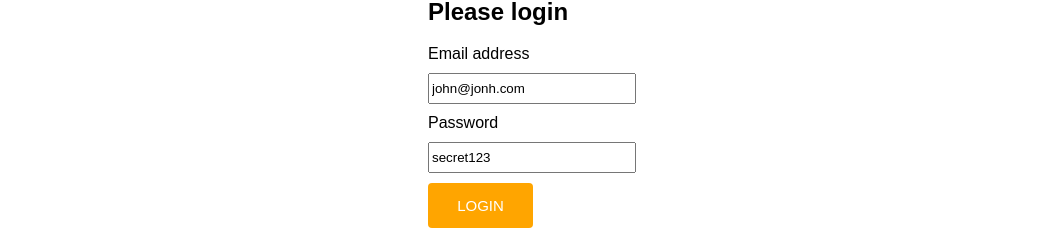
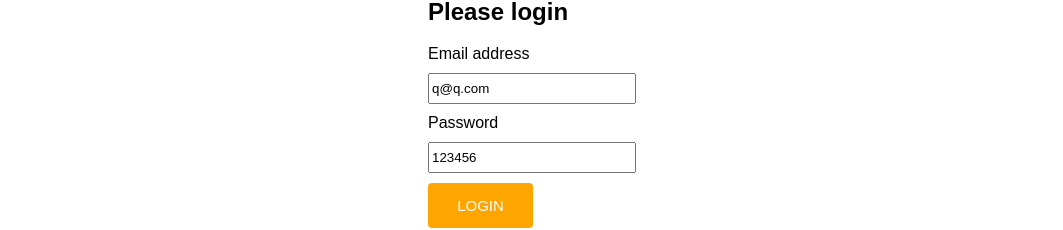
Before and after one commit to TunkisT/React-exam, a React (Create React App) app: page /login in a window 1280 px wide. Shown: the part 185-415 px from the top of the page, without its empty margins (108-1171 px from the left). Built offline with nearby package versions, Linux system fonts and the light colour scheme.

Commit message:
c.logs removal

```diff
--- a/src/components/UI/Button.jsx
+++ b/src/components/UI/Button.jsx
@@ -3,7 +3,7 @@ import css from './Button.module.css';
 import React from 'react';
 
 function Button(props) {
-  return <button className={css.btn}>{props.children}</button>
+  return <button className={css.btn}>{props.children}</button>;
 }
 
 export default Button;
--- a/src/pages/Add/Add.jsx
+++ b/src/pages/Add/Add.jsx
@@ -63,7 +63,7 @@ function Add() {
             rows='10'
           ></textarea>
           <br />
-          <Button>Add</Button>
+          <Button >Add</Button>
           <Toaster />
         </form>
       </section>
--- a/src/pages/Home/Home.jsx
+++ b/src/pages/Home/Home.jsx
@@ -26,7 +26,6 @@ function Home() {
         }
         setDataArr(cards);
         setLoading(false);
-        console.log(cards);
       });
   }
 
--- a/src/pages/Login/Login.jsx
+++ b/src/pages/Login/Login.jsx
@@ -6,8 +6,8 @@ import { useHistory } from 'react-router-dom';
 import toast, { Toaster } from 'react-hot-toast';
 
 function Login() {
-  const [email, setEmail] = useState('john@jonh.com');
-  const [password, setPassword] = useState('secret123');
+  const [email, setEmail] = useState('q@q.com');
+  const [password, setPassword] = useState('123456');
   const history = useHistory();
 
   const loginData = { email, password };
@@ -26,15 +26,12 @@ function Login() {
       },
       body: JSON.stringify(loginData),
     })
-      .then((resp) =>
-        resp.json(
-          resp.status === 200
-            ? authCtx.login()
-            : toast('Incorrect email or password')
-        )
-      )
+      .then((resp) => resp.json(resp.status === 200 ? authCtx.login() : ''))
       .then((data) => {
-        console.log('Success:', data);
+        if (data.err) {
+          toast('Incorrect email or password');
+          return;
+        }
         localStorage.setItem('token', data.token);
         history.push('/');
       })
--- a/src/pages/Register/Register.jsx
+++ b/src/pages/Register/Register.jsx
@@ -21,7 +21,7 @@ function Register() {
         resp.json(resp.status === 400 ? toast('Incorrect inputs') : '')
       )
       .then((data) => {
-        if (data.changes === 1) toast('User created');
+        if (data.changes === 1) toast('User created. Please login');
       })
       .catch((error) => {
         toast(error);
```
